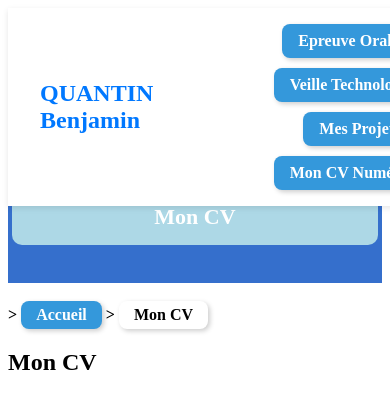
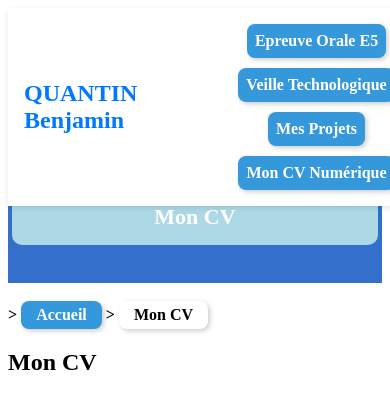
Before and after one commit to Benjamin-666/portfolio, a PHP site: page /cv.html in a window 390 px wide. Shown: the top 410 px of the page. Run offline with PHP 8.4, Linux system fonts and the light colour scheme.

Commit message:
Update Portfolio.css

```diff
--- a/Portfolio.css
+++ b/Portfolio.css
@@ -27,6 +27,7 @@ nav {
       box-shadow: 0 2px 6px rgba(0,0,0,0.1);
       flex-wrap: wrap;  /* 👉 MODIF : permet aux éléments de passer à la ligne sur mobile */
       width: 100%;      /* 👉 MODIF : remplace 97% pour éviter les débordements */
+
 }
 
 nav h2 {
@@ -65,8 +66,10 @@ nav ol {
     margin: 0;
     padding: 0;
     display: flex;              /* ✅ permet d'aligner les <li> horizontalement */
-    gap: 20px;                  /* ✅ espace entre les boutons */
+    gap: 15px;                  /* ✅ espace entre les boutons */
     align-items: center;        /* ✅ verticalement centrés */
+    flex-wrap: wrap; /* <-- évite la sortie d'écran */
+    max-width: 100%; /* <-- empêche le débordement horizontal */
 }
 
 .nav-right li {
@@ -191,7 +194,7 @@ nav ol {
 
 .btn-CV {
     display: inline-block;
-    padding: 5px 15px;
+    padding: 5px 12px;
     background-color: #3498db;   /* bleu */
     color: white;
     font-size: 20px;
@@ -200,6 +203,7 @@ nav ol {
     border-radius: 8px;          /* arrondi des coins */
     box-shadow: 2px 2px 5px rgba(0,0,0,0.2);
     transition: all 0.3s ease;   /* effet animé */
+    white-space: nowrap; /* Le texte reste sur une ligne */
   }
 
   .btn-CV:hover {
@@ -557,9 +561,16 @@ footer {
         margin: 0 auto;           /* 👉 MODIF : centre l’image */
     }
 
-      .nav-right ol {
+    nav {
+        padding: 1rem;                 /* Réduit le padding pour éviter tout débordement */
+    }
+
+    .nav-right ol {
         flex-direction: column;  /* 👉 MODIF : boutons empilés verticalement */
         gap: 10px;               /* 👉 MODIF */
+        width: 100%;                   /* Oblige la liste à rester dans l'écran */
+        padding: 0;
+        margin: 0;
     }
 
     .btn-CV {
@@ -567,6 +578,7 @@ footer {
         width: 100%;             /* 👉 MODIF : prend toute la largeur */
         text-align: center;      /* 👉 MODIF */
         padding: 8px;            /* 👉 MODIF */
+        box-sizing: border-box;        /* Empêche tout débordement interne */
     }
 
     h1, h3 {
```
